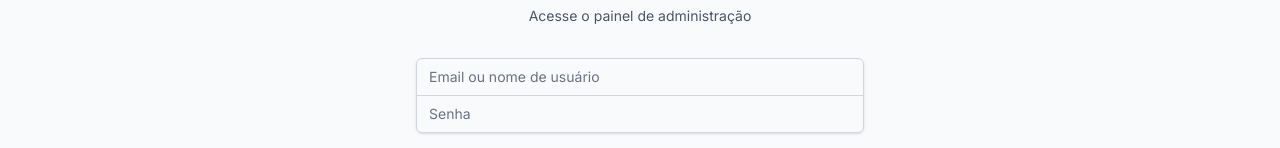
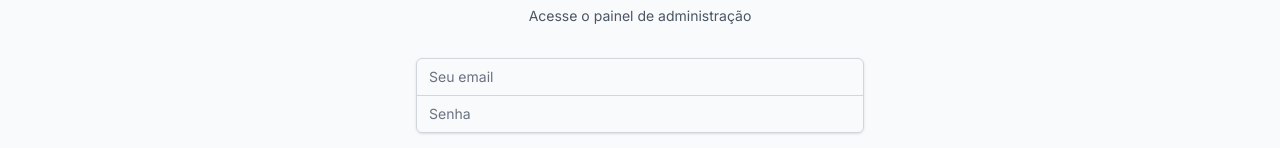
Before and after one commit to MoisesE2/Termometro-ipf, a Next.js app: page /auth/login in a window 1280 px wide. Shown: the part 406-554 px from the top of the page. Built offline with nearby package versions, Linux system fonts and the light colour scheme; no server answers.

Commit message:
Update page.tsx

```diff
--- a/src/app/auth/login/page.tsx
+++ b/src/app/auth/login/page.tsx
@@ -9,7 +9,7 @@ import { buildApiUrl } from '@/lib/api';
 // Componente visual do formulário de login
 const LoginForm: React.FC = () => {
   const router = useRouter();
-  const [username, setUsername] = useState('');
+  const [email, setEmail] = useState('');
   const [password, setPassword] = useState('');
   const [errorMessage, setErrorMessage] = useState('');
   const [loading, setLoading] = useState(false);
@@ -30,7 +30,7 @@ const LoginForm: React.FC = () => {
       const res = await fetch(buildApiUrl('/api/auth/login'), {
         method: 'POST',
         headers: { 'Content-Type': 'application/json' },
-        body: JSON.stringify({ username, password }),
+        body: JSON.stringify({ email, password }),
       });
 
       const data = await res.json();
@@ -68,18 +68,18 @@ const LoginForm: React.FC = () => {
         <form className="mt-8 space-y-6" onSubmit={handleSubmit}>
           <div className="rounded-md shadow-sm -space-y-px">
             <div>
-              <label htmlFor="username" className="sr-only">
-                Usuário
+              <label htmlFor="email" className="sr-only">
+                Email
               </label>
               <input
-                id="username"
-                name="username"
-                type="text"
+                id="email"
+                name="email"
+                type="email"
                 required
                 className="appearance-none rounded-none relative block w-full px-3 py-2 border border-gray-300 placeholder-gray-500 text-gray-900 rounded-t-md focus:outline-none focus:ring-indigo-500 focus:border-indigo-500 focus:z-10 sm:text-sm"
-                placeholder="Email ou nome de usuário"
-                value={username}
-                onChange={(e) => setUsername(e.target.value)}
+                placeholder="Seu email"
+                value={email}
+                onChange={(e) => setEmail(e.target.value)}
               />
             </div>
             <div>
```
